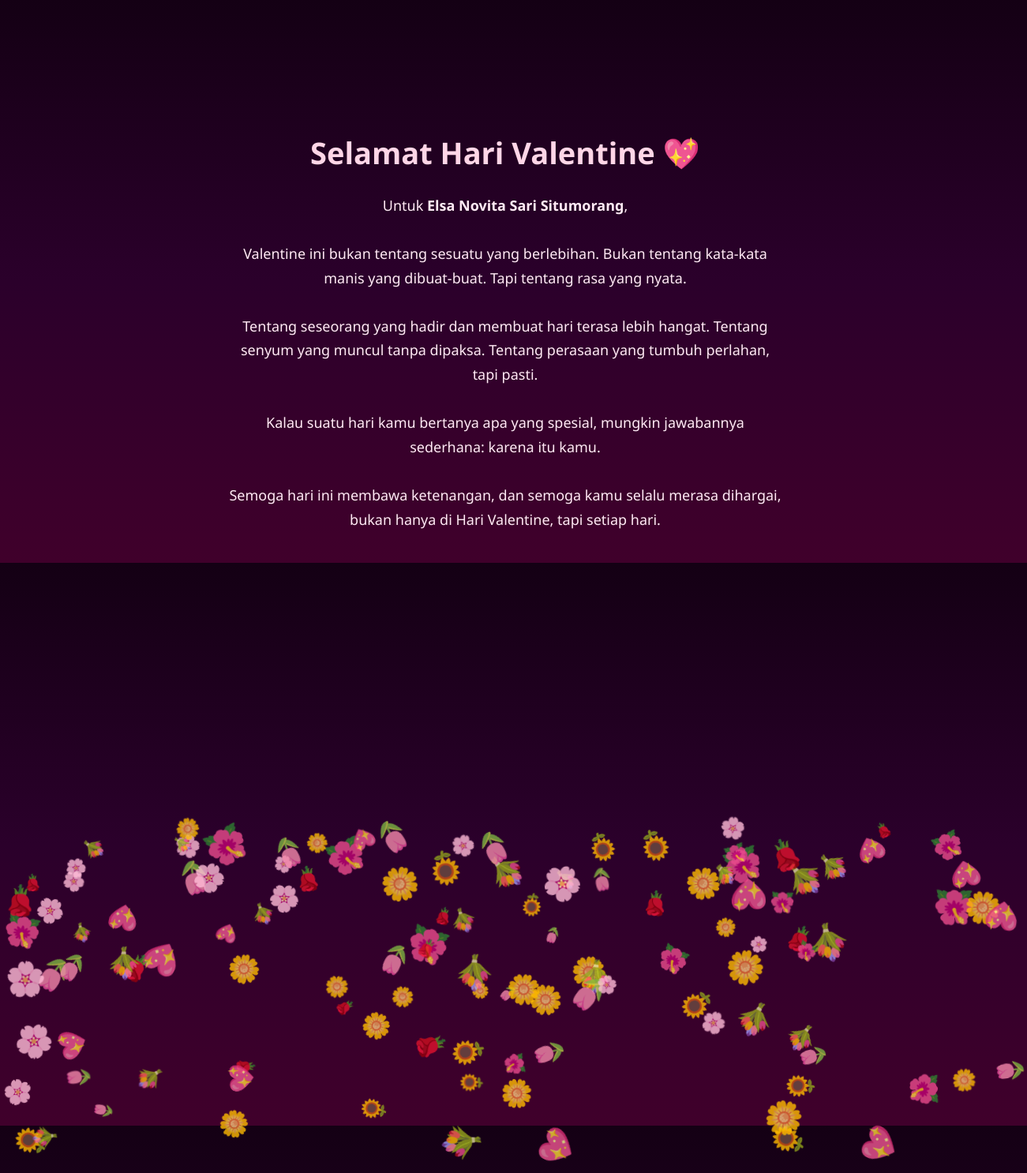
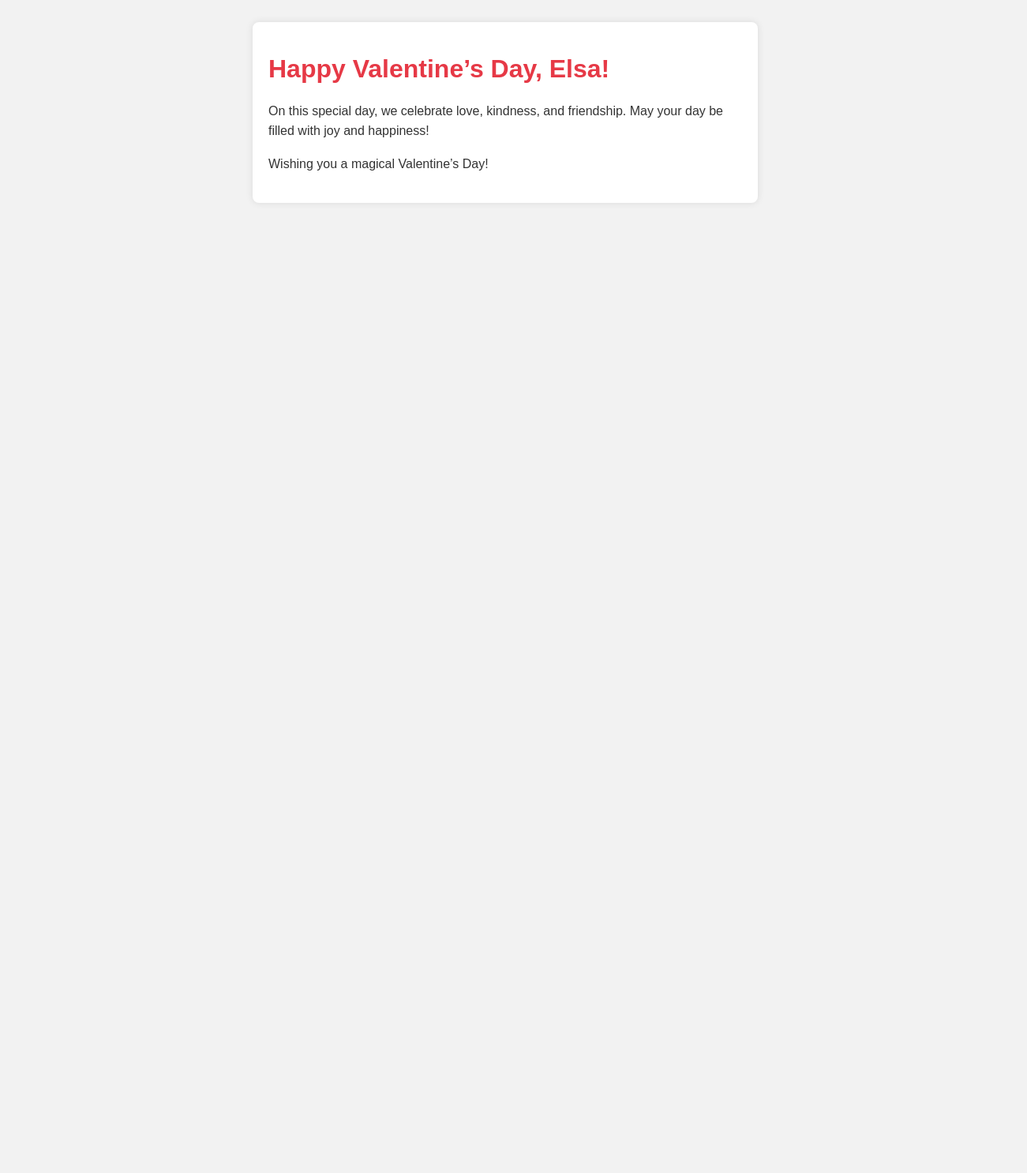
Before and after one commit to jhonkevinsitorus/valetine-Elsa-Novita-Sari-Situmorang, a plain HTML site: page Ultra_Cinematic_Valentine_For_Elsa.html in a window 1280 px wide. Shown: the whole page at 79% size, 1301 px wide, since content can reach past the window. After the commit the page ends 800 px from the top, so only its background shows below. Drawn offline with Linux system fonts and the light colour scheme.

```diff
--- a/Ultra_Cinematic_Valentine_For_Elsa.html
+++ b/Ultra_Cinematic_Valentine_For_Elsa.html
@@ -1,104 +1,37 @@
 <!DOCTYPE html>
-<html lang="id">
+<html>
 <head>
     <meta charset="UTF-8">
     <meta name="viewport" content="width=device-width, initial-scale=1.0">
-<title>Valentine Untuk Elsa</title>
-
+    <title>Ultra Cinematic Valentine for Elsa</title>
     <style>
         body {
-    margin: 0;
-    padding: 0;
-    background: linear-gradient(to bottom, #140014, #2b002b, #40002b);
-    font-family: 'Segoe UI', sans-serif;
-    color: white;
-    overflow: hidden;
-    text-align: center;
-}
-
-.container {
-    position: relative;
-    z-index: 2;
-    margin-top: 100px;
+            font-family: Arial, sans-serif;
+            background-color: #f2f2f2;
+            color: #333;
             padding: 20px;
         }
-
+        .container {
+            max-width: 600px;
+            margin: auto;
+            background: white;
+            padding: 20px;
+            border-radius: 8px;
+            box-shadow: 0 0 10px rgba(0, 0, 0, 0.1);
+        }
         h1 {
-    font-size: 38px;
-    color: #ffd6e7;
+            color: #e63946;
         }
-
         p {
-    max-width: 700px;
-    margin: 20px auto;
-    font-size: 18px;
-    line-height: 1.7;
-    color: #ffeaf4;
-}
-
-.flower {
-    position: absolute;
-    font-size: 22px;
-    animation: fall linear infinite;
-    opacity: 0.8;
-}
-
-@keyframes fall {
-    0% { transform: translateY(-10vh) rotate(0deg); }
-    100% { transform: translateY(110vh) rotate(360deg); }
+            line-height: 1.6;
         }
     </style>
 </head>
-
 <body>
-
-<!-- BACKSOUND (Autoplay Muted agar tidak diblokir browser) -->
-<iframe width="0" height="0"
-src="https://www.youtube.com/embed/8sX6QKpM2iA?autoplay=1&loop=1&playlist=8sX6QKpM2iA"
-frameborder="0"
-allow="autoplay">
-</iframe>
-
     <div class="container">
-    <h1>Selamat Hari Valentine 💖</h1>
-
-    <p>
-        Untuk <strong>Elsa Novita Sari Situmorang</strong>,<br><br>
-
-        Valentine ini bukan tentang sesuatu yang berlebihan.
-        Bukan tentang kata-kata manis yang dibuat-buat.
-        Tapi tentang rasa yang nyata.
-        <br><br>
-
-        Tentang seseorang yang hadir dan membuat hari terasa lebih hangat.
-        Tentang senyum yang muncul tanpa dipaksa.
-        Tentang perasaan yang tumbuh perlahan, tapi pasti.
-        <br><br>
-
-        Kalau suatu hari kamu bertanya apa yang spesial,
-        mungkin jawabannya sederhana:
-        karena itu kamu.
-        <br><br>
-
-        Semoga hari ini membawa ketenangan,
-        dan semoga kamu selalu merasa dihargai,
-        bukan hanya di Hari Valentine,
-        tapi setiap hari.
-    </p>
+        <h1>Happy Valentine’s Day, Elsa!</h1>
+        <p>On this special day, we celebrate love, kindness, and friendship. May your day be filled with joy and happiness!</p>
+        <p>Wishing you a magical Valentine’s Day!</p>
     </div>
-
-<script>
-const flowers = ["🌸","🌹","🌺","🌷","💐","🌼","🌻","💖"];
-for(let i = 0; i < 120; i++) {
-    let span = document.createElement("span");
-    span.classList.add("flower");
-    span.innerHTML = flowers[Math.floor(Math.random() * flowers.length)];
-    span.style.left = Math.random() * 100 + "vw";
-    span.style.animationDuration = (6 + Math.random() * 6) + "s";
-    span.style.fontSize = (18 + Math.random() * 25) + "px";
-    document.body.appendChild(span);
-}
-</script>
-
 </body>
 </html>
```
Lines whose indentation alone changed are shown as unchanged.
